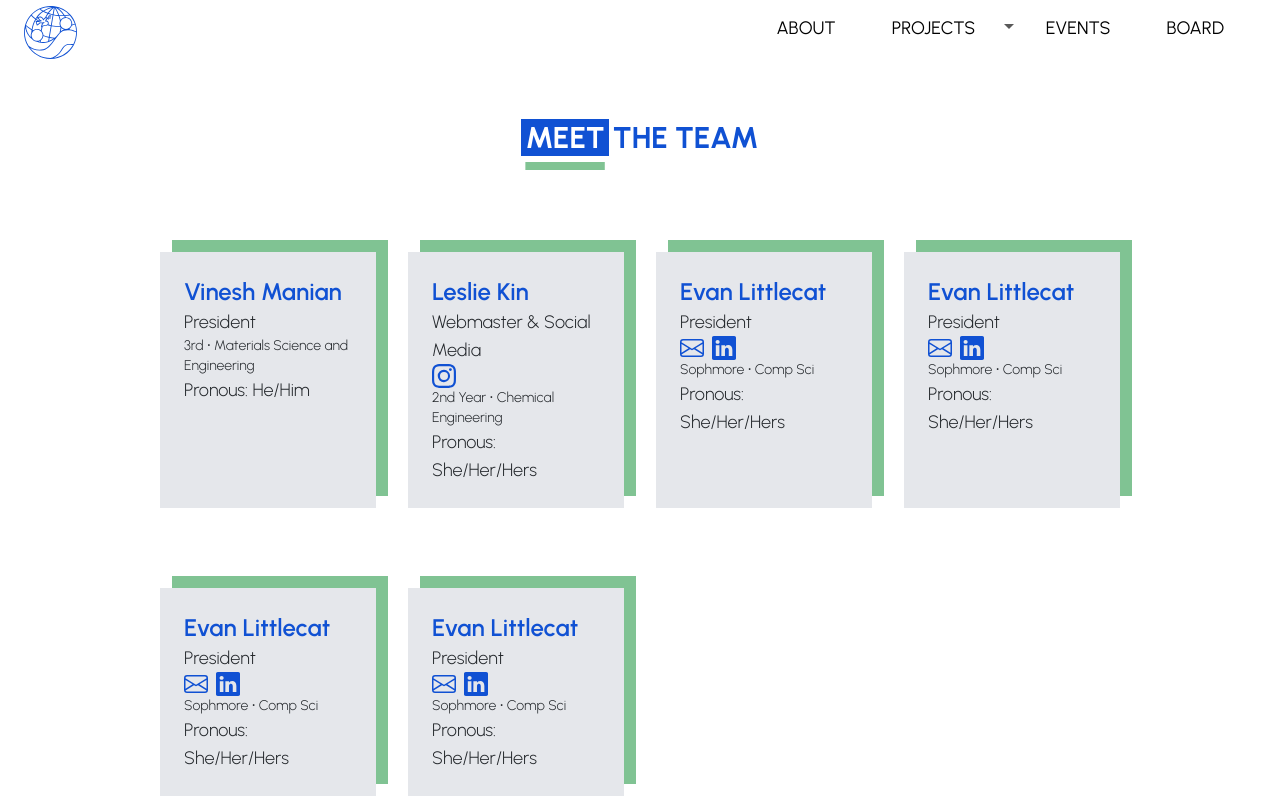
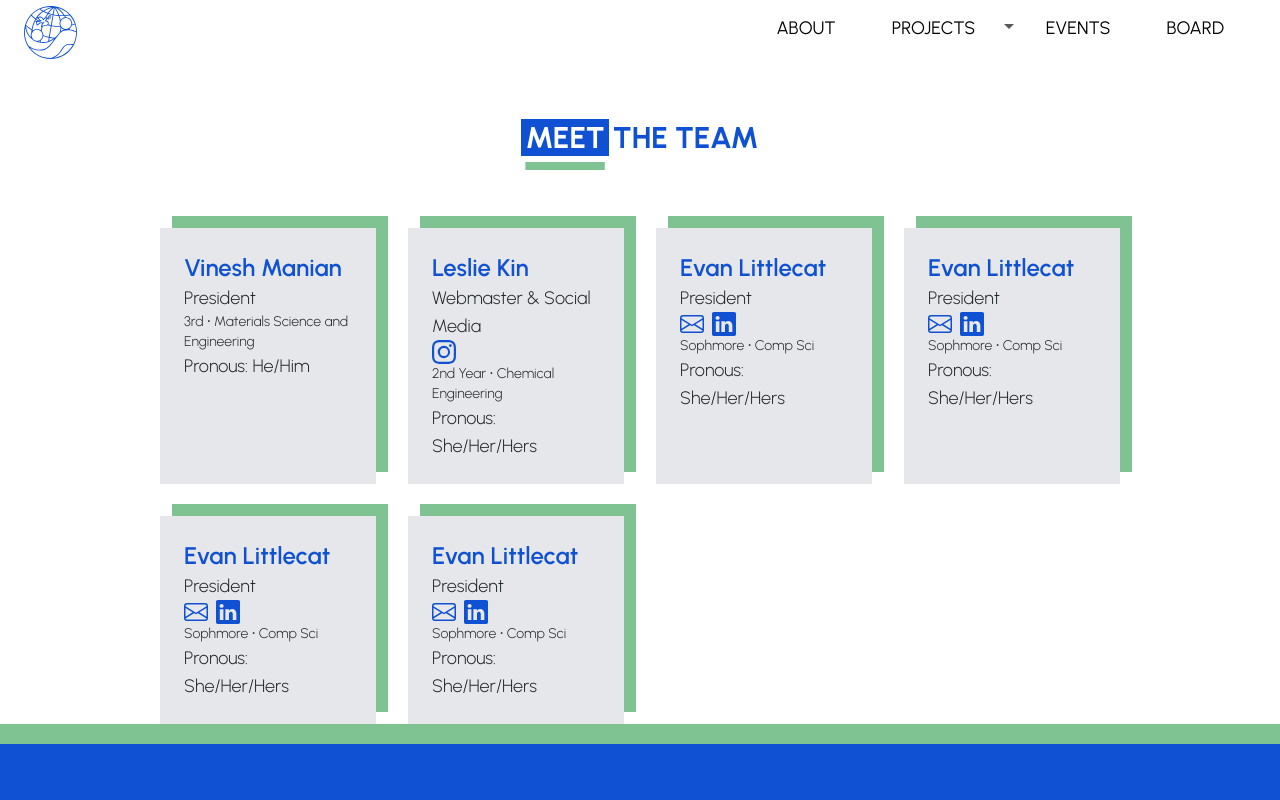
Before and after one commit to acm-ucr/ewb-website, a Next.js app: page /board in a window 1280 px wide. Shown: the top 800 px of the page. Built offline with nearby package versions, Linux system fonts and the light colour scheme.

Commit message:
Removed board margin

```diff
--- a/src/components/board/Board.jsx
+++ b/src/components/board/Board.jsx
@@ -3,7 +3,7 @@ import { ICONS } from "@/data/icons";
 
 const Board = ({ name, position, grade, major, links, pronouns, picture }) => {
   return (
-    <div className="w-full bg-gray-200 my-4 shadow-[12px_-12px_0px_0px] shadow-ewb-green p-4">
+    <div className="w-full bg-gray-200 shadow-[12px_-12px_0px_0px] shadow-ewb-green p-4">
       <div className="font-semibold text-ewb-blue-200 text-2xl">{name}</div>
       <div className="font-light text-lg">{position}</div>
       <div className="flex gap-2">
```
